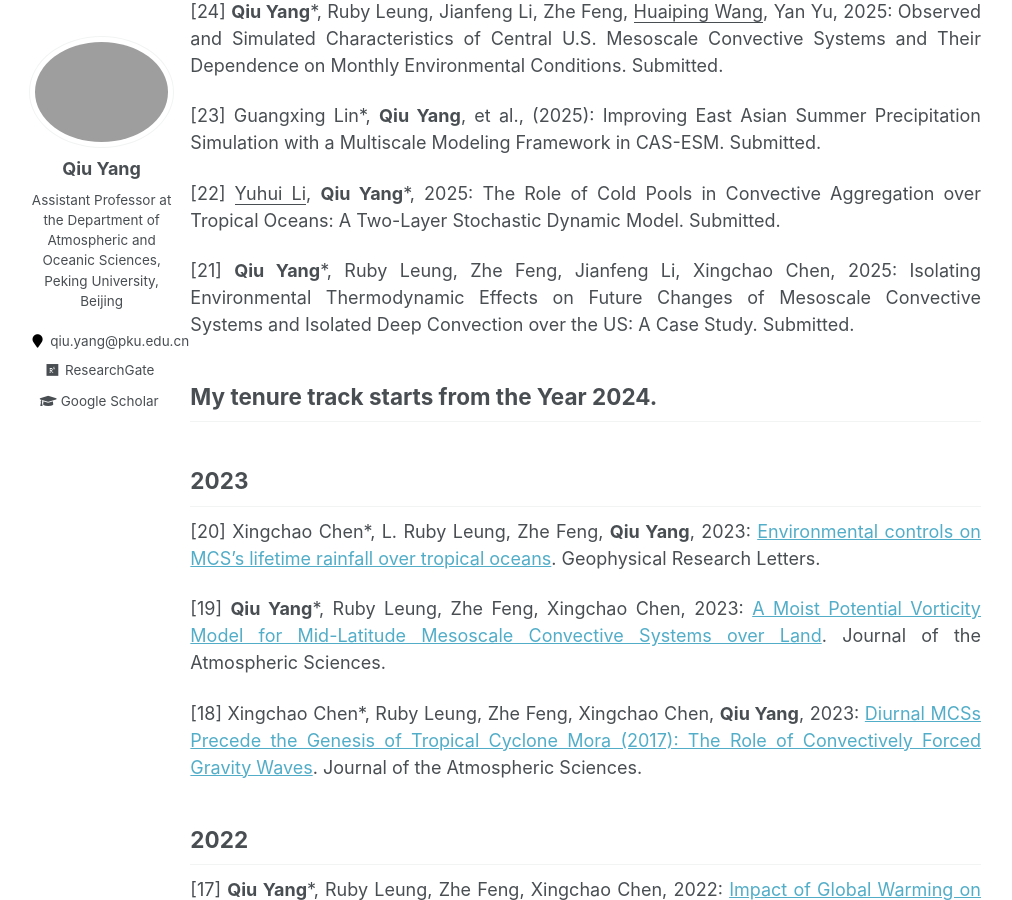
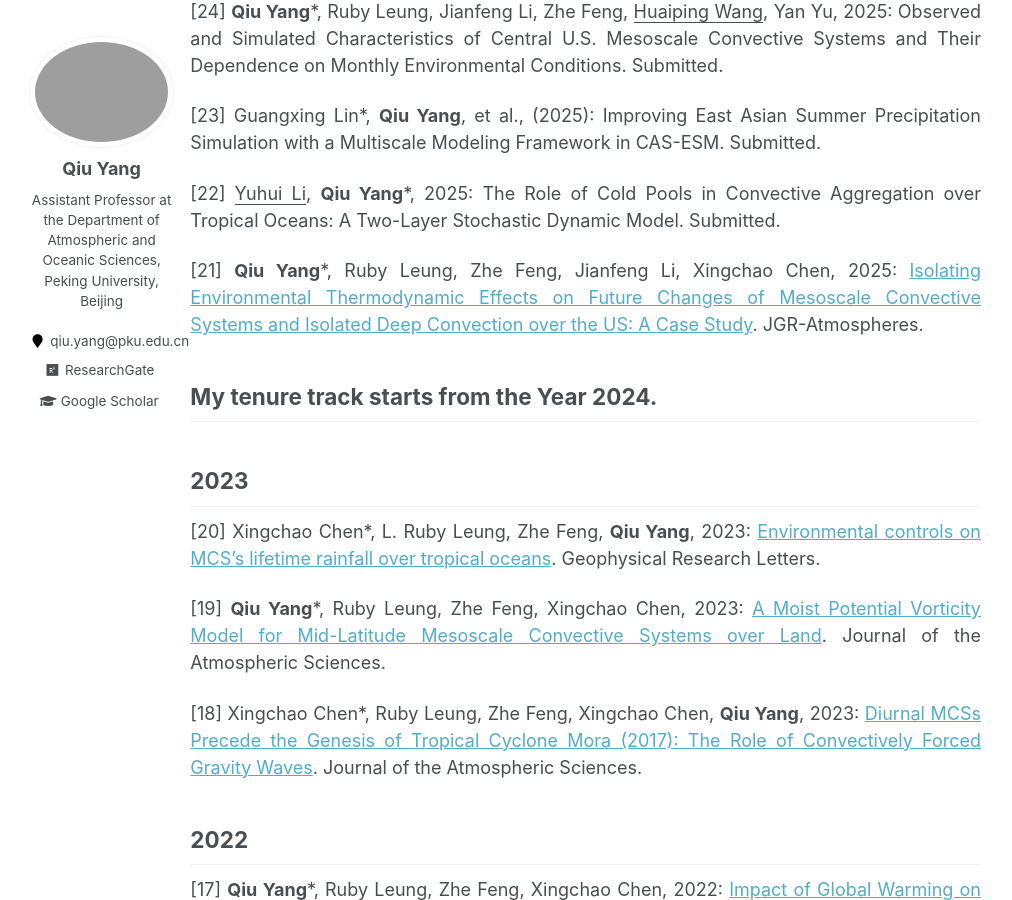
Before and after one commit to qiuyang50/qiuyang50.github.io, a Jekyll site: the page built from _pages/publication.md, in a window 1280 px wide and 900 px high, scrolled down 388 px. Shown: the whole window, without its empty margins (135-1147 px from the left). Built offline with Jekyll 4.4.1, drawn with Linux system fonts in a browser that asks for light colours.

Commit message:
Update publication.md

```diff
--- a/_pages/publication.md
+++ b/_pages/publication.md
@@ -17,7 +17,7 @@ In the list below, * denotes the corresponding author, and names underlined indi
 
 [22] <ins>Yuhui Li</ins>, **Qiu Yang***, 2025: The Role of Cold Pools in Convective Aggregation over Tropical Oceans: A Two-Layer Stochastic Dynamic Model. Submitted.
 
-[21] **Qiu Yang***, Ruby Leung, Zhe Feng, Jianfeng Li, Xingchao Chen, 2025: Isolating Environmental Thermodynamic Effects on Future Changes of Mesoscale Convective Systems and Isolated Deep Convection over the US: A Case Study. Submitted.
+[21] **Qiu Yang***, Ruby Leung, Zhe Feng, Jianfeng Li, Xingchao Chen, 2025: [Isolating Environmental Thermodynamic Effects on Future Changes of Mesoscale Convective Systems and Isolated Deep Convection over the US: A Case Study](https://agupubs.onlinelibrary.wiley.com/doi/abs/10.1029/2025JD044740). JGR-Atmospheres.
 
 My tenure track starts from the Year 2024.
 -
```
